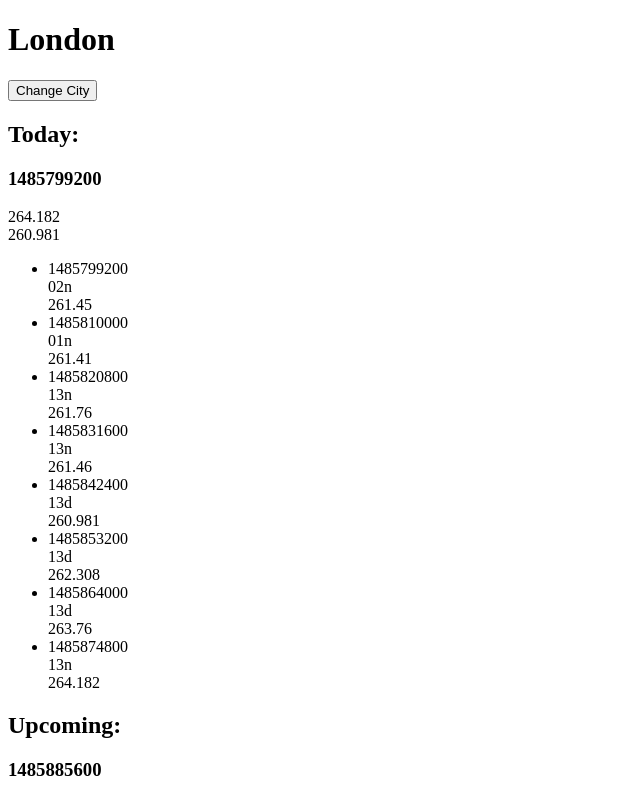
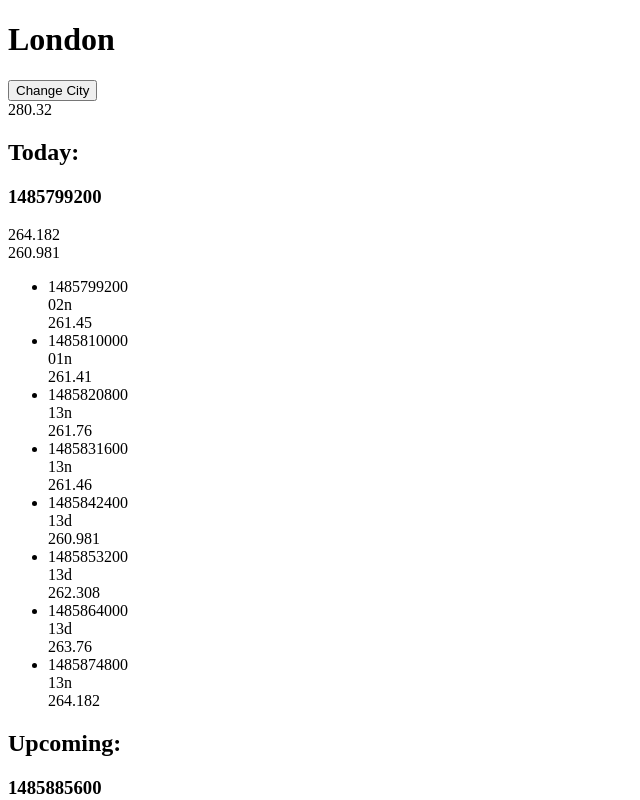
Before and after one commit to Maddy-89/WeatherApp, a React (Create React App) app: page / in a window 1280 px wide. Shown: the top 800 px of the page, without its empty margins (0-640 px from the left). Built offline with nearby package versions, Linux system fonts and the light colour scheme.

Commit message:
fix CurrentTemperature prop spelling

```diff
--- a/src/Components/atoms/CurrentTemperature.js
+++ b/src/Components/atoms/CurrentTemperature.js
@@ -1,7 +1,7 @@
 import React from 'react'
 
-const CurrentTemperature = ({Temperature, ...props}) => {
-    return<div>{Temperature}</div>;
+const CurrentTemperature = ({temperature, ...props}) => {
+    return<div>{temperature}</div>;
 };
 
 export default CurrentTemperature
```
